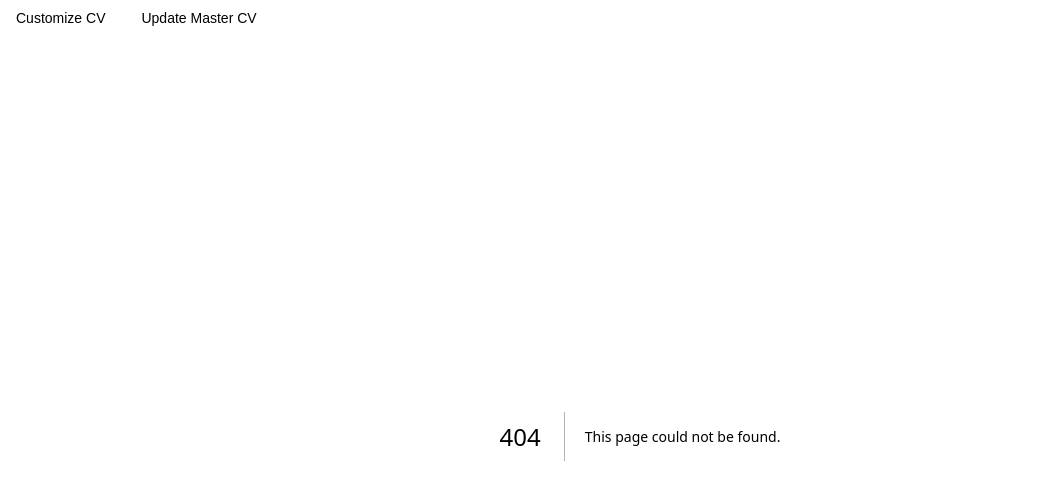
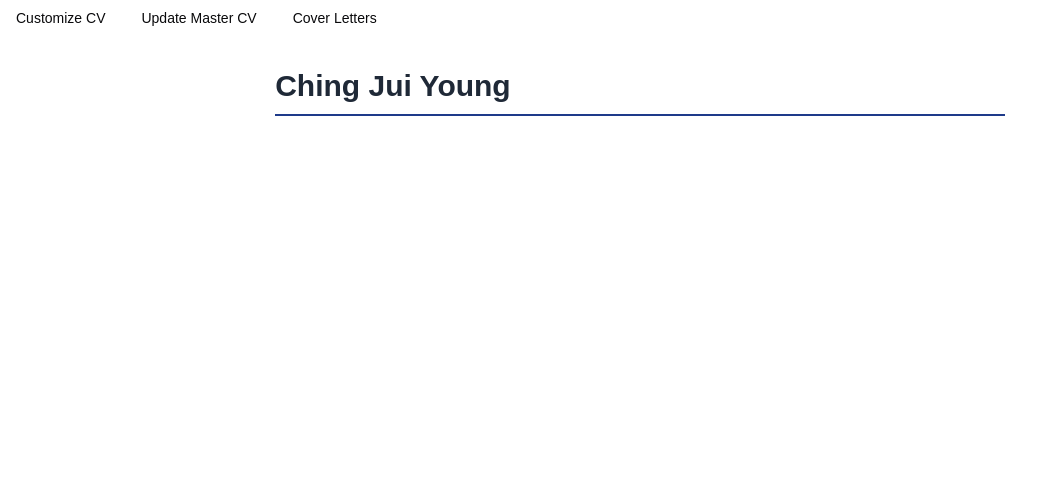
Before and after one commit to youngchingjui/customize-cv, a Next.js app: page /cover-letters in a window 1280 px wide. Before the commit this address had no page. Shown: the top 500 px of the page, without its empty margins (0-1052 px from the left). Built offline with nearby package versions, Linux system fonts and the light colour scheme.

Commit message:
Added area for cover letters

```diff
--- /dev/null
+++ b/app/cover-letters/page.tsx
@@ -0,0 +1,17 @@
+import React from 'react';
+import ReactMarkdown from 'react-markdown';
+
+const CoverLetterPage = ({ markdownContent }: { markdownContent: string }) => {
+  return (
+    <div className="min-h-screen bg-white text-gray-800 p-8 max-w-[21cm] mx-auto">
+      <header className="mb-8 flex justify-between items-baseline border-b-2 border-blue-900 pb-2.5">
+        <h1 className="text-3xl font-bold text-gray-800">Ching Jui Young</h1>
+      </header>
+      <main className="mt-4 text-sm leading-7">
+        <ReactMarkdown className="mb-4" children={markdownContent} />
+      </main>
+    </div>
+  );
+};
+
+export default CoverLetterPage;
--- a/app/layout.tsx
+++ b/app/layout.tsx
@@ -52,6 +52,13 @@ export default function RootLayout({
                 </NavigationMenuLink>
               </Link>
             </NavigationMenuItem>
+            <NavigationMenuItem>
+              <Link href="/cover-letters" legacyBehavior passHref>
+                <NavigationMenuLink className={navigationMenuTriggerStyle()}>
+                  Cover Letters
+                </NavigationMenuLink>
+              </Link>
+            </NavigationMenuItem>
           </NavigationMenuList>
         </NavigationMenu>
         {children}
--- a/package.json
+++ b/package.json
@@ -25,6 +25,7 @@
     "react": "^18",
     "react-dom": "^18",
     "react-hook-form": "^7.53.0",
+    "react-markdown": "^9.0.1",
     "tailwind-merge": "^2.5.3",
     "tailwindcss-animate": "^1.0.7",
     "zod": "^3.23.8"
```
Also changed, not shown: 1 other file (tests, documents, lock files or other folders).
